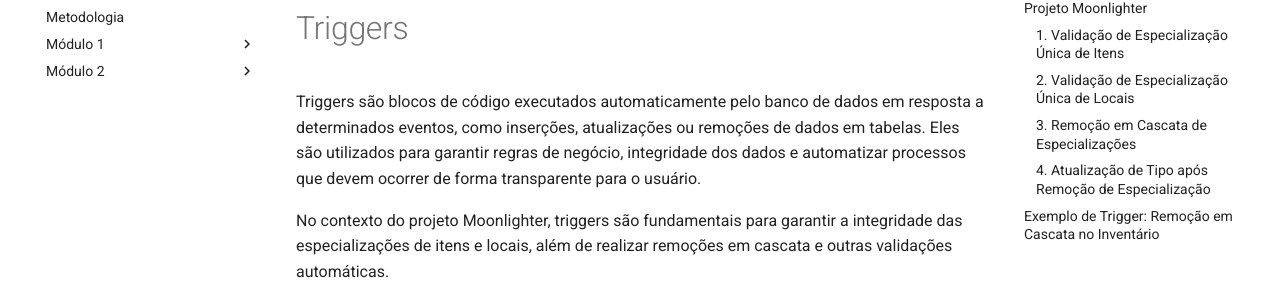
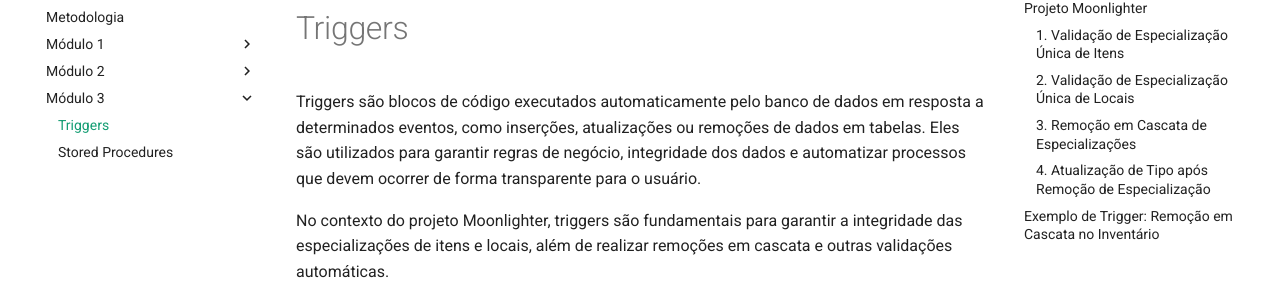
Before and after one commit to SBD1/2025.1-Moonlighter, an MkDocs documentation site: the page built from apps/docs/docs/pages/Modulo3/Triggers.md, in a window 1280 px wide. Shown: the part 148-430 px from the top of the page. Built offline with MkDocs 1.6.1 and Material for MkDocs 9.7.7, drawn with Linux system fonts in a browser that asks for light colours; comment, search, counter and statistics services are not loaded.

Commit message:
doc Módulo3 Triggers e procedures

```diff
--- a/apps/docs/mkdocs.yml
+++ b/apps/docs/mkdocs.yml
@@ -17,6 +17,10 @@ nav:
     - Data Manipulation Language: pages/Modulo2/DML.md
     - Data Query Language: pages/Modulo2/DQL.md
     - Vídeo de Apresentação: pages/Modulo2/VideoApresentacao.md
+  - Módulo 3:
+    - Triggers: pages/Modulo3/Triggers.md
+    - Stored Procedures: pages/Modulo3/StoredProcedures.md
+
 
 theme:
   name: material
```
